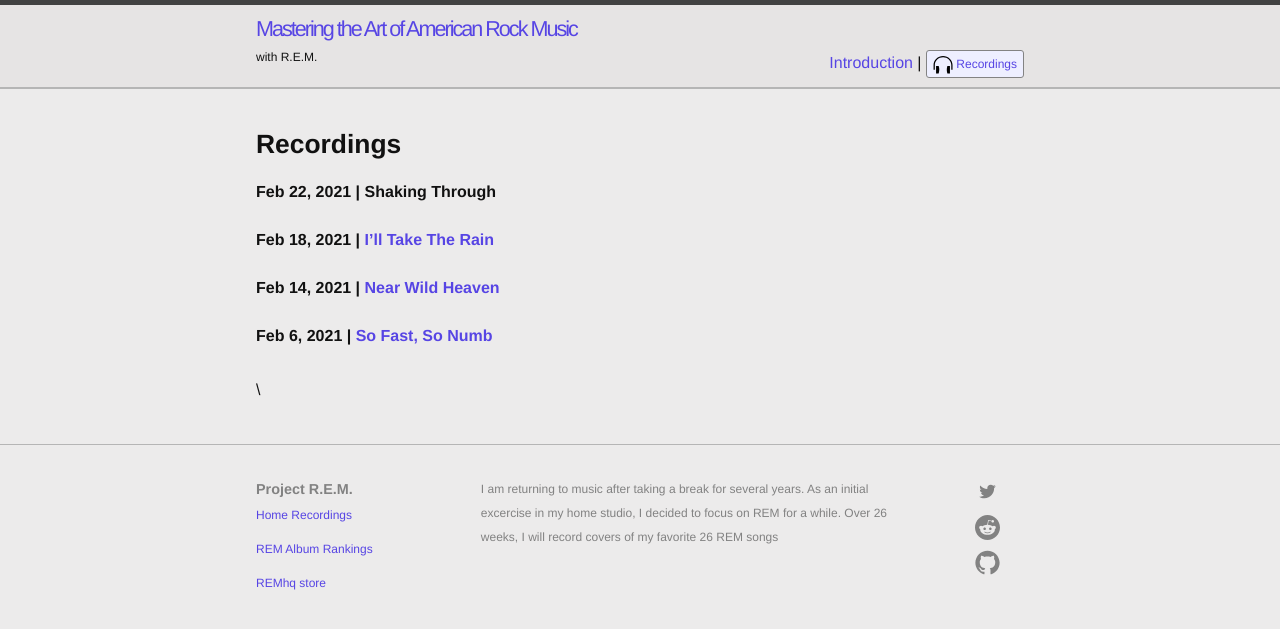
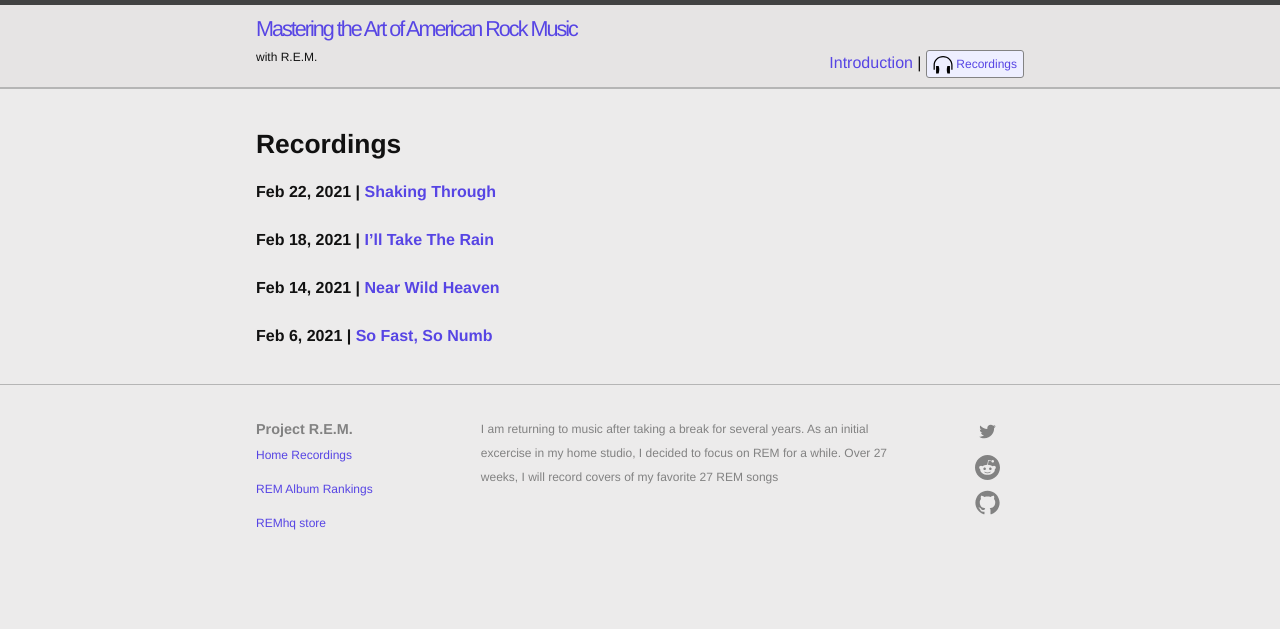
Before and after one commit to slatron/slatron.github.io, a Jekyll site: the page built from recordings.md, in a window 1280 px wide. Shown: the top 629 px of the page. Built offline with Jekyll 4.4.1, drawn with Linux system fonts in a browser that asks for light colours.

Commit message:
update recording page

```diff
--- a/_config.yml
+++ b/_config.yml
@@ -4,15 +4,15 @@
 description: >
   I am returning to music after taking a break for several
   years. As an initial excercise in my home studio, I
-  decided to focus on REM for a while. Over 26 weeks, I will
-  record covers of my favorite 26 REM songs
+  decided to focus on REM for a while. Over 27 weeks, I will
+  record covers of my favorite 27 REM songs
 baseurl: ""
 url: "http://slatron.github.io"
 reddit_username: slatron11
 twitter_username: slatron
 github_username:  slatron
 plugins: [jekyll-paginate]
-paginate: 12
+paginate: 15
 port: 5000
 
 # Build settings
--- a/recordings.md
+++ b/recordings.md
@@ -5,11 +5,10 @@
 
 <h1 class="page-heading">Recordings</h1>
 
-#### Feb 22, 2021 | Shaking Through
+#### Feb 22, 2021 | [Shaking Through](https://drive.google.com/file/d/1bDK7eyMc3iloWywernigrHSnGvyKRCkq/view?usp=sharing){:target="_blank"}
 
 #### Feb 18, 2021 | [I'll Take The Rain](https://drive.google.com/file/d/1v6JiyRs829CqiLvXj3pckZyr5fR6vKn9/view?usp=sharing){:target="_blank"}
 
 #### Feb 14, 2021 | [Near Wild Heaven](https://drive.google.com/file/d/1UD8Cs8dT7eKY13vEK2SkVW_mWLGNLS5J/view?usp=sharing){:target="_blank"}
 
 #### Feb 6, 2021 | [So Fast, So Numb](https://drive.google.com/file/d/12NVKLkgs17zyAAAiOf4Ry7WArQL7ITbf/view?usp=sharing){:target="_blank"}
-\\
```
